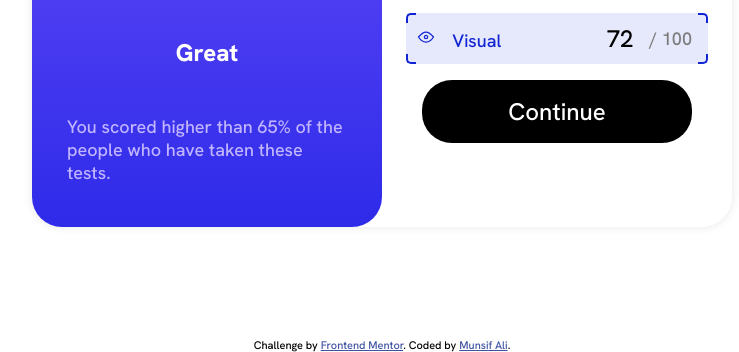
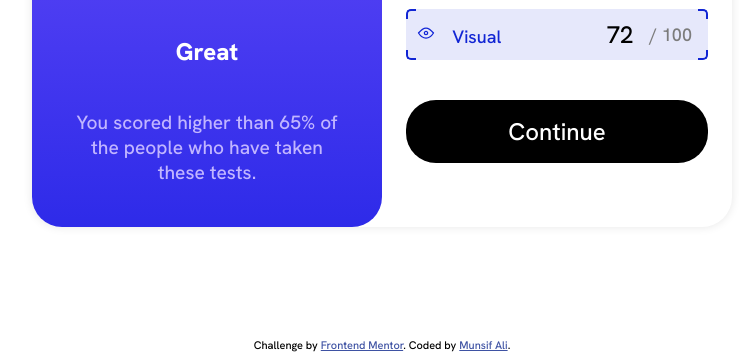
Before and after one commit to Munsif-Ali/Frontend-Mentor---Results-summary-component, a plain HTML site: page index.html in a window 1280 px wide. Shown: the part 448-800 px from the top of the page, without its empty margins (258-997 px from the left). Drawn offline with Linux system fonts and the light colour scheme.

Commit message:
adjust the margin of the button and adjust the paragraph text to center and change the font size

```diff
--- a/index.html
+++ b/index.html
@@ -50,7 +50,9 @@
           of 100
         </div>
         <div class="remarks">Great</div>
-        You scored higher than 65% of the people who have taken these tests.
+        <p>
+          You scored higher than 65% of the people who have taken these tests.
+        </p>
       </div>
       <div class="card-body">
         <div class="summary">
--- a/styles/style.css
+++ b/styles/style.css
@@ -305,7 +305,7 @@ body {
     flex-direction: column;
     justify-content: center;
     align-items: center;
-    margin: 1rem;
+    margin: 2.5rem 0 0 0;
     padding: 1rem;
     color: white;
     background-color: black;
@@ -340,9 +340,16 @@ body {
         width: 50%;
         height: 100%;
         border-radius: 30px;
+        font-size: 1.5rem;
+        font-weight: 700;
         padding: 20px 5%;
+        text-align: center;
     }
 
+    .card .card-header p {
+        font-size: 1.2rem;
+        font-weight: 500;
+    }
 
     .card .card-body {
         width: 50%;
```
